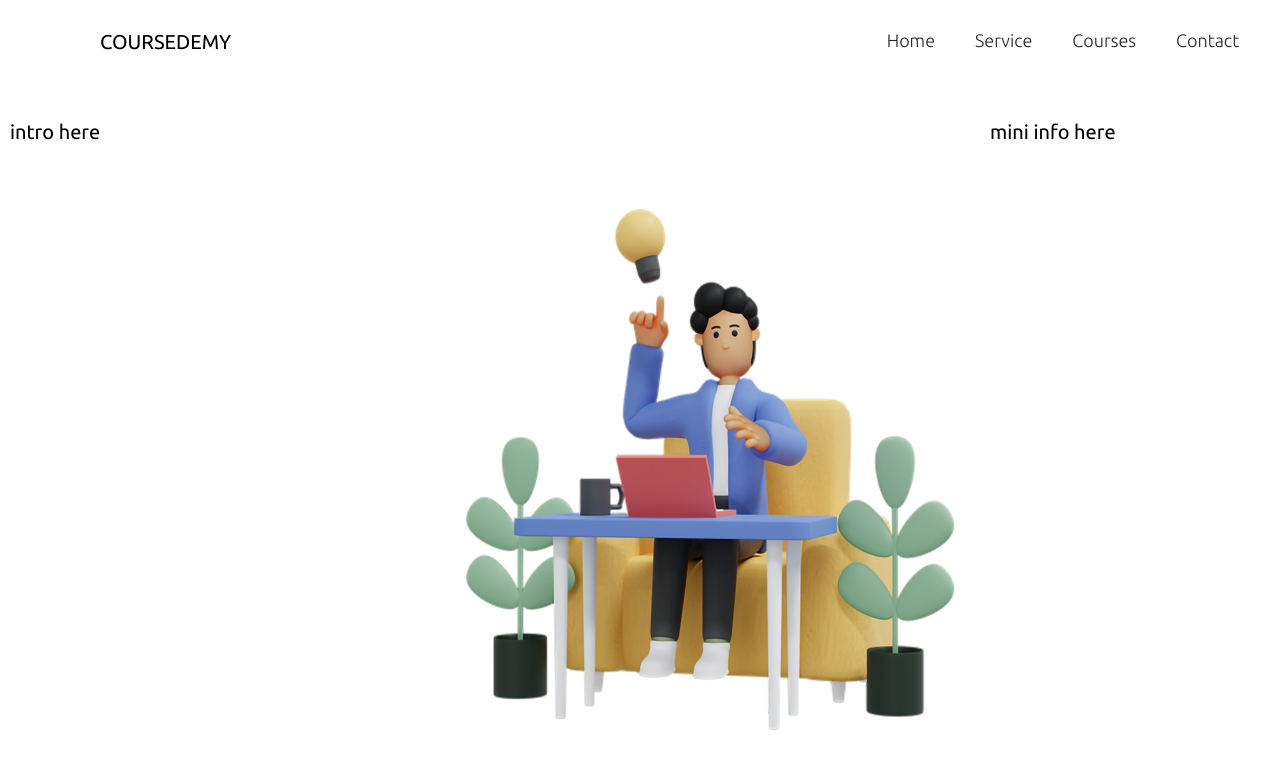
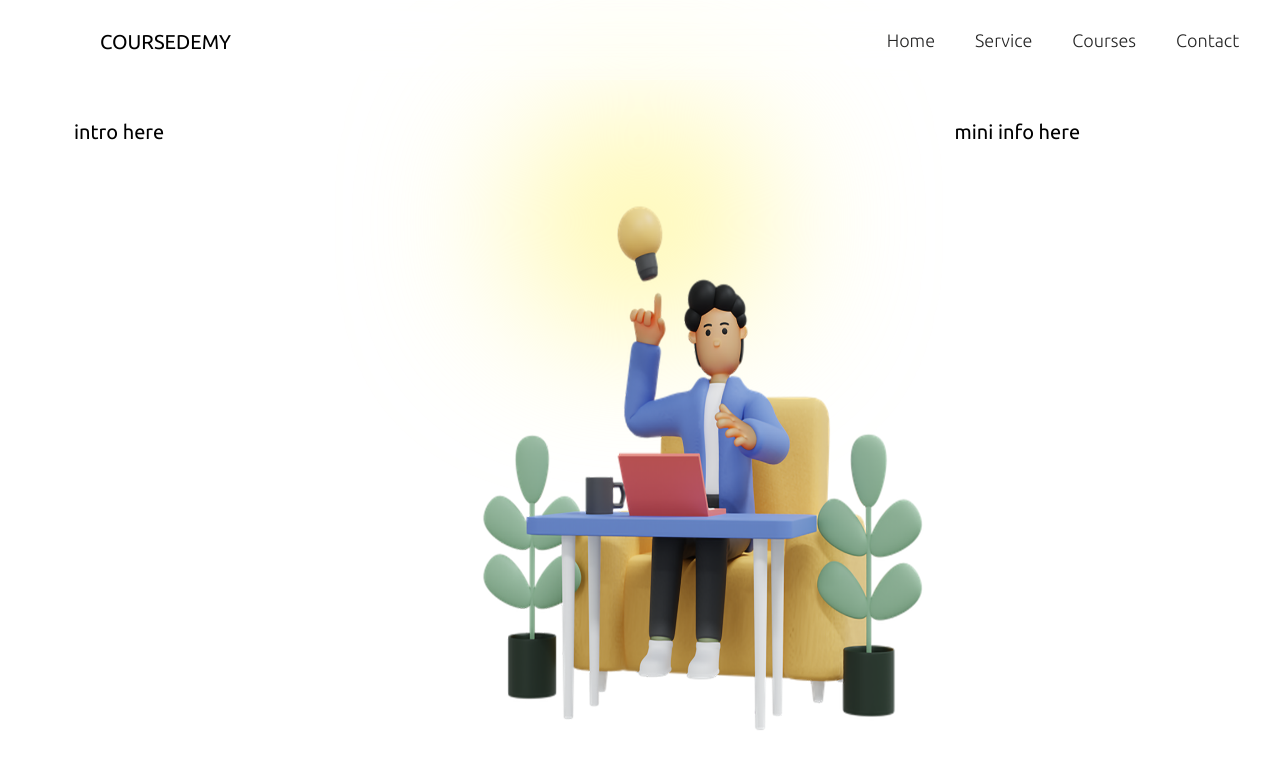
Before and after one commit to rnimisha/e-learning, a React (Create React App) app: page / in a window 1280 px wide. Shown: the top 768 px of the page. Built offline with nearby package versions, Linux system fonts and the light colour scheme.

Commit message:
light glow added

```diff
--- a/src/Components/Banner/Banner.js
+++ b/src/Components/Banner/Banner.js
@@ -13,6 +13,7 @@ const Banner = () => {
         <div className="banner-right">
             <div className="banner-img-container">
                 <img src={mainimg} alt="mainbanner" />
+                <div className="light-glow"></div>
             </div>
             <div className="banner-mini-info">
                     mini info here
--- a/src/Components/Banner/banner.css
+++ b/src/Components/Banner/banner.css
@@ -1,5 +1,6 @@
 .banner-container{
-    width: 100%;
+    width: 90%;
+    margin-left:5% ;
     padding: 2rem 0.5rem;
     height: 90vh;
     display: flex;
@@ -21,6 +22,7 @@
     display: flex;
     justify-content: center;
     position: relative;
+
 }
 .banner-img-container>img{
     min-width: 60%;
@@ -30,6 +32,18 @@
     margin-top: 5%;
 }
 
+.light-glow{
+    background: #fff7a1;
+    position: absolute;
+    width: 20vw;
+    height: 10rem;
+    border-radius: 50%;
+    filter: blur(212px);
+    z-index: -1;
+    top: 2px;
+    left: 60px;
+    filter: blur(80px);
+}
 
 .banner-mini-info{
     flex: 1;
```
